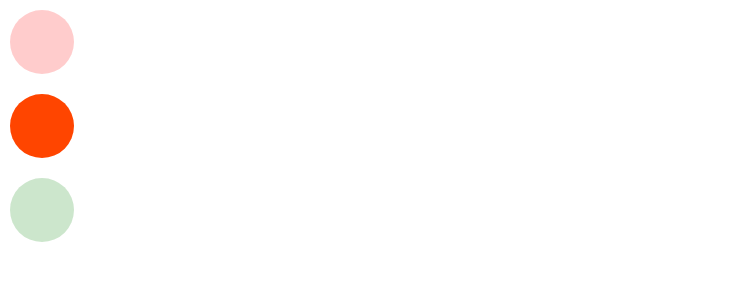
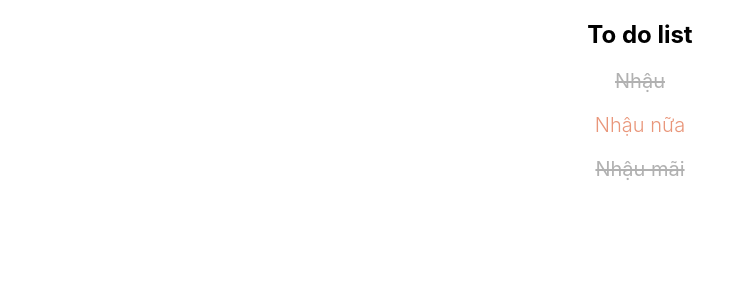
Before and after one commit to thanhnguyen8894/react-tutorial, a React (Create React App) app: page / in a window 1280 px wide. Shown: the top 300 px of the page, without its empty margins (0-745 px from the left). Built offline with nearby package versions, Linux system fonts and the light colour scheme.

Commit message:
change structure folder

```diff
--- a/src/App.css
+++ /dev/null
@@ -1,41 +0,0 @@
-.App {
-  text-align: center;
-}
-
-.App-logo {
-  height: 40vmin;
-  pointer-events: none;
-}
-
-@media (prefers-reduced-motion: no-preference) {
-  .App-logo {
-    animation: App-logo-spin infinite 20s linear;
-  }
-}
-
-.App-header {
-  background-color: #282c34;
-  min-height: 100vh;
-  display: flex;
-  flex-direction: column;
-  align-items: center;
-  justify-content: center;
-  font-size: calc(10px + 2vmin);
-  color: white;
-}
-
-.App-link {
-  color: #61dafb;
-}
-
-@keyframes App-logo-spin {
-  from {
-    transform: rotate(0deg);
-  }
-  to {
-    transform: rotate(360deg);
-  }
-}
-ul {
-  text-align: left;
-}
--- a/src/components/todoItem/TodoItem.css
+++ b/src/components/todoItem/TodoItem.css
@@ -9,3 +9,45 @@
     opacity: 0.3 ;
     font-size: 20px;
 }
+
+.App {
+    text-align: center;
+  }
+
+  .App-logo {
+    height: 40vmin;
+    pointer-events: none;
+  }
+
+  @media (prefers-reduced-motion: no-preference) {
+    .App-logo {
+      animation: App-logo-spin infinite 20s linear;
+    }
+  }
+
+  .App-header {
+    background-color: #282c34;
+    min-height: 100vh;
+    display: flex;
+    flex-direction: column;
+    align-items: center;
+    justify-content: center;
+    font-size: calc(10px + 2vmin);
+    color: white;
+  }
+
+  .App-link {
+    color: #61dafb;
+  }
+
+  @keyframes App-logo-spin {
+    from {
+      transform: rotate(0deg);
+    }
+    to {
+      transform: rotate(360deg);
+    }
+  }
+  ul {
+    text-align: left;
+  }
--- a/src/index.js
+++ b/src/index.js
@@ -1,17 +1,19 @@
 import React from 'react';
 import ReactDOM from 'react-dom/client';
 import './index.css';
-import App from './App';
+import App from './render files/App';
 import reportWebVitals from './reportWebVitals';
-import State from './State'
+import State from './render files/State'
 // import TrafficLight from './components/trafficLight/TrafficLight';
 
 const root = ReactDOM.createRoot(document.getElementById('root'));
 root.render(
   <React.StrictMode>
-    {/* <App /> */}
-    <State />
+    <App />
+    {/* <State /> */}
     {/* <TrafficLight/> */}
+
+
   </React.StrictMode>
 );
 
--- a/src/App.js
+++ b/src/render files/App.js
@@ -1,15 +1,15 @@
 // import logo from './logo.svg';
 import { Component } from "react";
-import "./App.css";
-import TodoItem from "./components/todoItem/TodoItem";
+import "../";
+import TodoItem from "../components/todoItem/TodoItem";
 
 class App extends Component {
   constructor() {
     super();
     this.todoItems = [
-      // { title: "Nhậu", isDone: true },
-      // { title: "Nhậu nữa" },
-      // { title: "Nhậu mãi" },
+      { title: "Nhậu", isDone: true },
+      { title: "Nhậu nữa", isDone: false },
+      { title: "Nhậu mãi", isDone: true },
     ];
   }
   render() {
--- a/src/State.js
+++ b/src/render files/State.js
@@ -1,6 +1,6 @@
 // import logo from './logo.svg';
 import { Component } from "react";
-import TrafficLight from "./components/trafficLight/TrafficLight";
+import TrafficLight from "../components/trafficLight/TrafficLight";
 
 class State extends Component {
 
```
